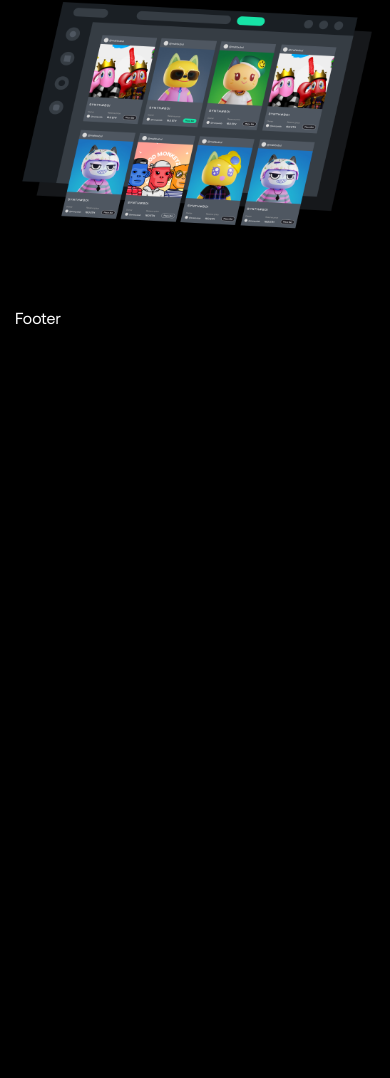
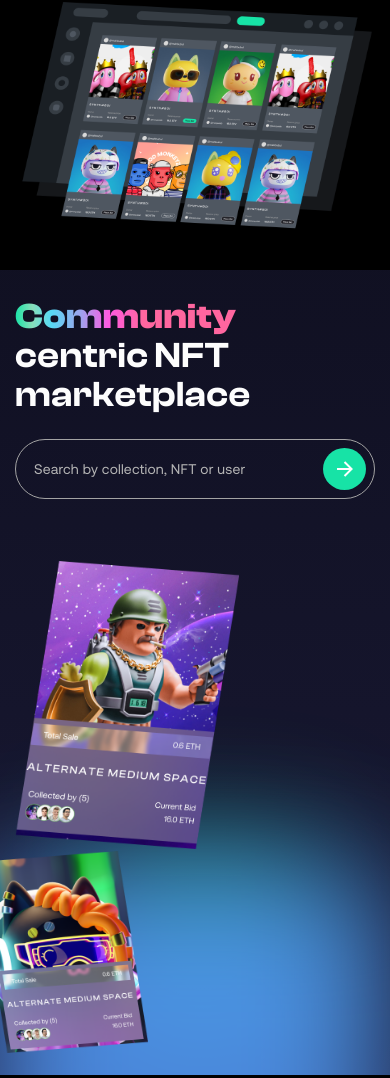
Before and after one commit to vuthithaogiang/meecats-nft-marketplace, a website: page index.html in a window 390 px wide. Shown: the part 4954-6032 px from the top of the page. Before the commit the page ends 5320 px from the top, so only its background shows below. Drawn offline with Linux system fonts and the light colour scheme.

Commit message:
add community + responsive

```diff
--- a/index.html
+++ b/index.html
@@ -607,6 +607,44 @@
                 </div>
             </div>
             <!-- End Discover -->
+
+            <!-- Community -->
+            <div class="community">
+                <div class="container">
+                    <div class="community__inner row row-cols-2 row-cols-lg-1">
+                        <div class="col">
+                            <div class="community__left">
+                                <div class="community__wrapthumbs">
+                                    <img class="community__thumb" alt="" src="./assets/images/thumb-community-1.png" />
+                                    <img class="community__thumb" alt="" src="./assets/images/thumb-community-2.png" />
+                                </div>
+                            </div>
+                        </div>
+                        <div class="col">
+                            <div class="community__right">
+                                <h3 class="heading community__heading">
+                                    <strong>Community </strong> centric NFT marketplace
+                                </h3>
+
+                                <form class="community-form">
+                                    <div class="community-form__wrap">
+                                        <input
+                                            class="community-form__input"
+                                            placeholder="Search by collection, NFT or user"
+                                            type="text"
+                                        />
+                                        <button class="community-form__button">
+                                            <img alt="" src="./assets/icons/arrow-left.svg" />
+                                        </button>
+                                    </div>
+                                </form>
+                            </div>
+                        </div>
+                    </div>
+                </div>
+            </div>
+
+            <!-- End Community -->
         </main>
         <footer id="footer" class="footer"></footer>
         <script>
--- /dev/null
+++ b/scss/components/_community.scss
@@ -0,0 +1,166 @@
+@use '../abstracts';
+
+.community {
+    margin-top: 80px;
+    background: linear-gradient(0deg, rgba(82, 82, 172, 0.3) 0%, rgba(82, 82, 172, 0.2) 100%);
+    padding-top: 68px;
+    overflow: hidden;
+
+    @include abstracts.breakpoint(md) {
+        margin-top: 40px;
+        padding-top: 28px;
+    }
+
+    &__inner {
+        @include abstracts.breakpoint(lg) {
+            flex-wrap: wrap-reverse;
+        }
+    }
+
+    &__wrapthumbs {
+        position: relative;
+        z-index: 2;
+        width: 100%;
+        //  background-color: orange;
+        padding-bottom: 98px;
+
+        @include abstracts.breakpoint(md) {
+            margin-top: 62px;
+            padding-bottom: 20px;
+        }
+
+        &::after {
+            position: absolute;
+            content: '';
+            left: -30px;
+            bottom: 0;
+            width: 400px;
+            height: 400px;
+            opacity: 0.8;
+            background: #579aff;
+            transform: translateY(50%);
+            filter: blur(62px);
+        }
+
+        &::before {
+            position: absolute;
+            content: '';
+            right: 56px;
+            bottom: 0;
+            width: 232px;
+            height: 232px;
+
+            background-color: #17e3a6;
+            opacity: 0.5;
+            filter: blur(62px);
+        }
+    }
+
+    &__thumb:nth-child(1) {
+        position: relative;
+        z-index: 5;
+        width: 224px;
+        height: auto;
+        object-fit: cover;
+    }
+    &__thumb:nth-child(2) {
+        margin-left: -38px;
+        position: relative;
+        z-index: 4;
+        width: 171px;
+        height: auto;
+        object-fit: cover;
+    }
+
+    &__heading {
+        font-size: 5.6rem;
+        font-style: normal;
+        font-weight: 600;
+        line-height: 1.08;
+        letter-spacing: 0.56px;
+        margin-bottom: 60px;
+
+        @include abstracts.breakpoint(md) {
+            font-size: 3.6rem;
+            margin-bottom: 24px;
+            max-width: 90%;
+        }
+
+        strong {
+            background: linear-gradient(
+                90deg,
+                #17e3a6 0%,
+                #88deba 7.86%,
+                #57daf5 16.33%,
+                #9fa2ed 29.94%,
+                #fe5ae1 42.34%,
+                #ff669f 58.07%
+            );
+            background-clip: text;
+            -webkit-background-clip: text;
+            -webkit-text-fill-color: transparent;
+        }
+    }
+}
+
+.community-form {
+    &__wrap {
+        padding: 8px 14px;
+        width: 480px;
+        display: flex;
+        align-items: center;
+
+        height: 80px;
+        border-radius: 40px;
+        border: 1px solid #a3a3a3;
+
+        @include abstracts.breakpoint(md) {
+            height: 60px;
+            padding: 8px;
+            width: 100%;
+        }
+    }
+
+    &__input {
+        flex: 1;
+        height: 100%;
+        background-color: transparent;
+        padding: 0 24px;
+        font-size: 2rem;
+        font-style: normal;
+        font-weight: 400;
+        line-height: 1;
+        letter-spacing: 0.2px;
+        color: #fff;
+
+        @include abstracts.breakpoint(md) {
+            font-size: 1.4rem;
+            padding-left: 10px;
+            padding-right: 20px;
+        }
+
+        &::placeholder {
+            color: #b6b6b6;
+        }
+    }
+
+    &__button {
+        cursor: pointer;
+        width: 64px;
+        height: 100%;
+        background-color: #17e3a6;
+        border-radius: 50%;
+        display: flex;
+        align-items: center;
+        justify-content: center;
+
+        @include abstracts.breakpoint(md) {
+            width: 43px;
+        }
+        img {
+            rotate: 180deg;
+            filter: brightness(0) saturate(100%) invert(100%) sepia(100%) saturate(1%) hue-rotate(250deg)
+                brightness(101%) contrast(102%);
+        }
+    }
+}
--- a/scss/components/_index.scss
+++ b/scss/components/_index.scss
@@ -8,3 +8,4 @@
 @forward './collection-card';
 @forward './instructions';
 @forward './discover';
+@forward './community';
```
Also changed, not shown: assets/css/main.css, assets/images/thumb-community-1.png (added), assets/images/thumb-community-2.png (added), 1 other file.
